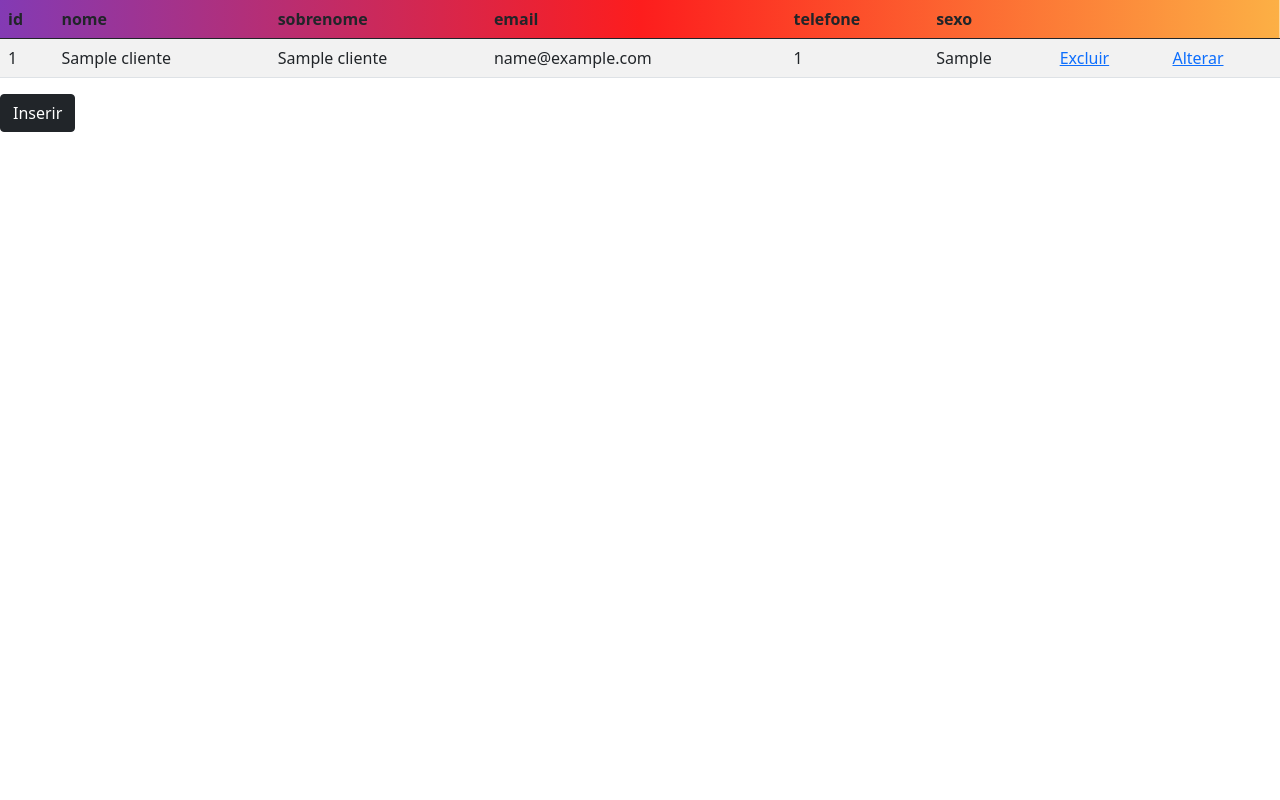
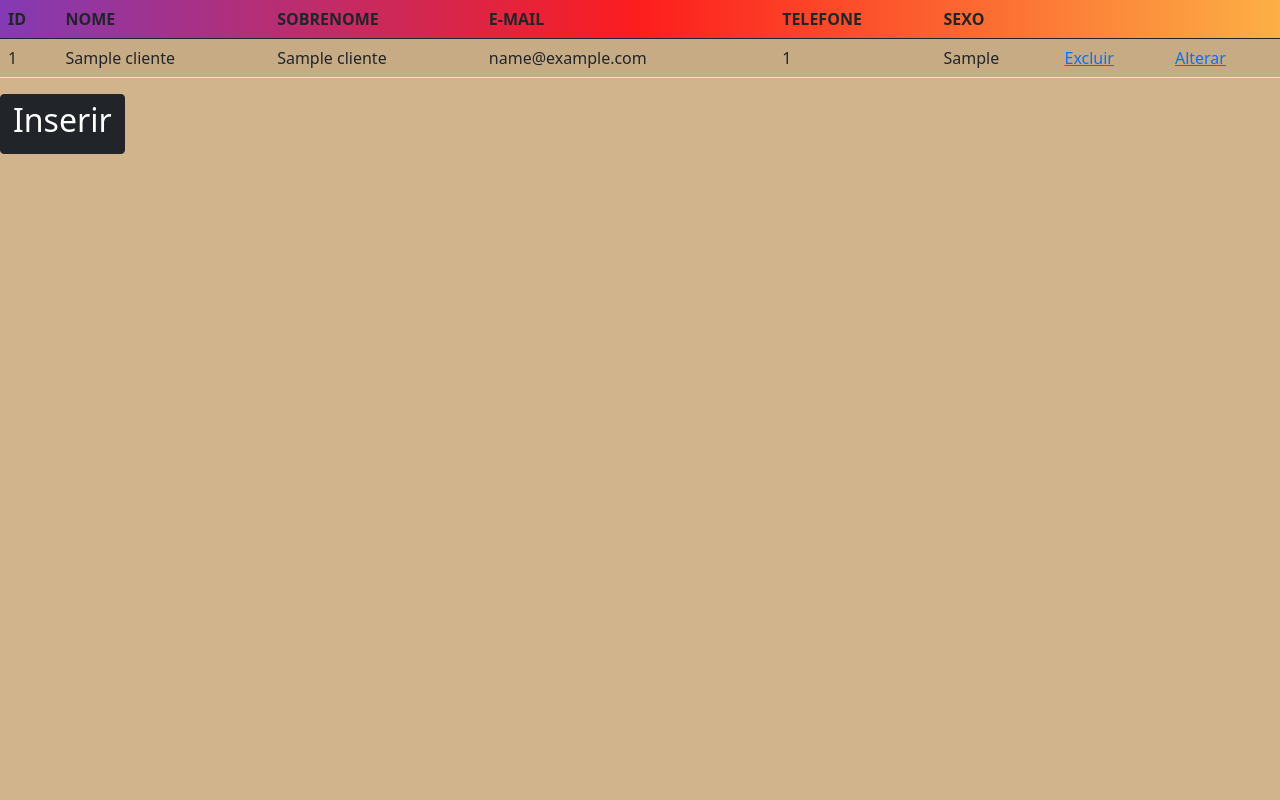
Before and after one commit to CaioPadovani/clientregister, a PHP site: page /homeclientes.php in a window 1280 px wide. Run offline with PHP 8.4, Linux system fonts and the light colour scheme; tables that the repository leaves empty hold one stand-in row (values such as "Sample post").

Commit message:
homeclientes e produtos

```diff
--- a/homeclientes.php
+++ b/homeclientes.php
@@ -21,9 +21,9 @@ thead{
 	echo "<table class='table table-striped'>";
 	echo "<thead>";
 	echo "<tr>";
-	echo "<th>id</th><th>nome</th>";
-	echo "<th>sobrenome</th><th>email</th>";
-	echo "<th>telefone</th><th>sexo</th>";
+	echo "<th>ID</th><th>NOME</th>";
+	echo "<th>SOBRENOME</th><th>E-MAIL</th>";
+	echo "<th>TELEFONE</th><th>SEXO</th>";
 	echo "<th></th><th></th>";
 	echo "</tr>";
 	echo "</thead>";
@@ -57,7 +57,12 @@ thead{
 			});
 		});
 	</script>
-	<button id='bt1' type="button" class="btn btn-dark">Inserir</button>
+	<style>
+body {
+	background-color: tan;
+	}
+</style>
+	<button id='bt1' type="button" class="btn btn-dark"><h2>Inserir</h2></button>
 	<div id='form1' style="background-color: grey; width: 400px;">
 		<h4>Inserir Cliente</h4>
 		<form action="inserir.php" method="POST">
```
Also changed, not shown: homeprodutos.php (+4 -6 lines).
